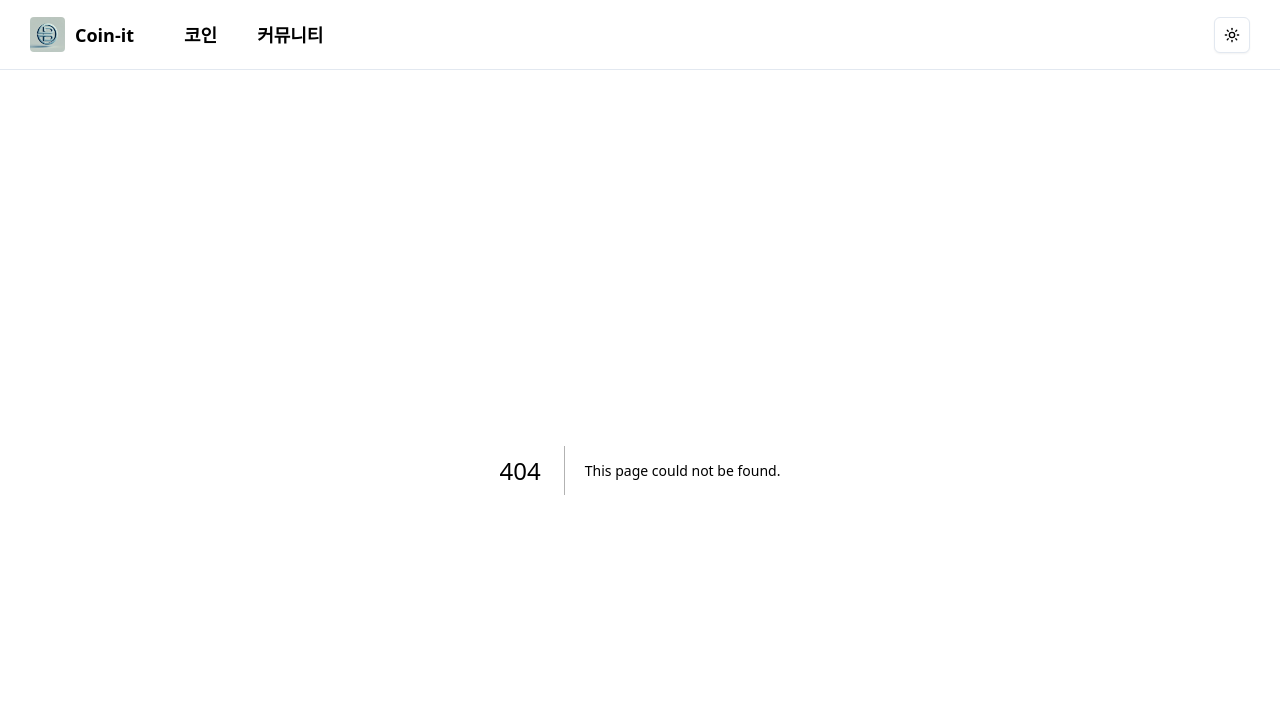
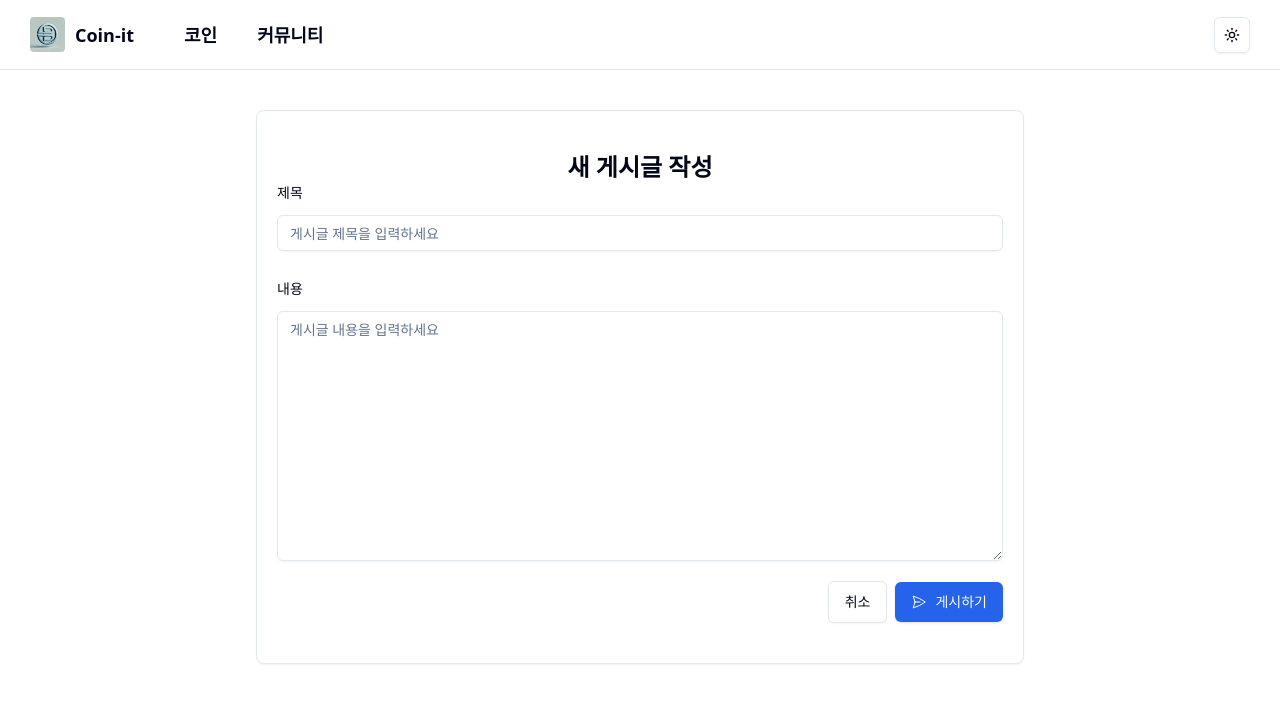
Before and after one commit to jihoon8730/coin-it, a Next.js app: page /community/write in a window 1280 px wide. Before the commit this address had no page. Shown: the top 702 px of the page. Built offline with nearby package versions, Linux system fonts and the light colour scheme.

Commit message:
feat : post add

```diff
--- a/app/community/page.tsx
+++ b/app/community/page.tsx
@@ -1,5 +1,8 @@
 import { Input } from '@/components/ui/input';
 import { Button } from '@/components/ui/button';
+import { Avatar, AvatarImage, AvatarFallback } from '@/components/ui/avatar';
+import AddIcon from '@/public/icons/AddIcon';
+import Link from 'next/link';
 
 interface CommunityDataType {
   _id: string | undefined;
@@ -9,20 +12,49 @@ interface CommunityDataType {
 export default async function Page() {
   const res = await fetch('http://localhost:8080/api/community-list');
   const data: CommunityDataType[] = await res.json();
+
   return (
-    <div className="body-layout">
+    <main className="body-layout">
       <div className="pt-10">
         <h1 className="text-3xl-bold">커뮤니티</h1>
       </div>
-      <div className="mt-10 flex justify-between items-center">
+      <div className="mt-10 flex justify-between items-center mb-10">
         <Input className="w-4/12 rounded-full" />
-        <Button className="rounded-full p-5">새 게시글</Button>
+        <Link href="/community/write">
+          <Button className="rounded-full p-5">
+            <AddIcon />
+            <p>새 게시글</p>
+          </Button>
+        </Link>
       </div>
-      {data.map((item) => (
-        <div key={item._id}>
-          <p>타이틀 : {item.title}</p>
-        </div>
-      ))}
-    </div>
+      <div className="flex flex-col ">
+        {data.map((item) => (
+          <div
+            key={item._id}
+            className="rounded-lg border bg-card text-card-foreground shadow-sm mb-6 hover:shadow-lg transition-shadow duration-300 p-6"
+          >
+            <div className="flex items-center gap-[15px]">
+              <Avatar>
+                <AvatarImage src="https://github.com/shadcn.png" />
+                <AvatarFallback>P</AvatarFallback>
+              </Avatar>
+              <div>
+                <h2 className="text-xl font-bold">{item.title}</h2>
+                <p className="text-sm text-muted-foreground">
+                  여행자 2024-03-15
+                </p>
+              </div>
+            </div>
+
+            <div className="py-5">
+              <p className="text-sm text-gray-600">
+                제주도의 아름다운 풍경과 맛있는 음식들, 그리고 현지 주민들과의
+                따뜻한 만남까지...
+              </p>
+            </div>
+          </div>
+        ))}
+      </div>
+    </main>
   );
 }
--- /dev/null
+++ b/app/community/write/page.tsx
@@ -0,0 +1,42 @@
+import { Input } from '@/components/ui/input';
+import { Textarea } from '@/components/ui/textarea';
+import { Button } from '@/components/ui/button';
+import SendIcon from '@/public/icons/SendIcon';
+
+export default function Page() {
+  // server 액션 및 뮤테이션
+  async function sendPost() {
+    'use server';
+    console.log('send click!');
+  }
+
+  return (
+    <main className="body-layout">
+      <div className="rounded-lg border bg-card text-card-foreground shadow-sm max-w-3xl mx-auto px-5 py-10 mt-10">
+        <h1 className="text-2xl font-bold text-center">새 게시글 작성</h1>
+        <div className="flex flex-col gap-7">
+          <div className="flex flex-col gap-3">
+            <p className="text-sm">제목</p>
+            <Input placeholder="게시글 제목을 입력하세요" />
+          </div>
+          <div className="flex flex-col gap-3">
+            <p className="text-sm">내용</p>
+            <Textarea
+              className="h-[250px]"
+              placeholder="게시글 내용을 입력하세요"
+            />
+          </div>
+        </div>
+        <div className="flex gap-2 items-center justify-end mt-5">
+          <Button variant="outline" className="py-5">
+            취소
+          </Button>
+          <Button className="py-5" onClick={sendPost}>
+            <SendIcon />
+            <p>게시하기</p>
+          </Button>
+        </div>
+      </div>
+    </main>
+  );
+}
--- a/app/page.tsx
+++ b/app/page.tsx
@@ -1,7 +1,7 @@
 export default function Home() {
   return (
-    <div className="body-layout">
+    <main className="body-layout">
       <h1 className="text-3xl-bold">코인</h1>
-    </div>
+    </main>
   );
 }
--- /dev/null
+++ b/components/ui/avatar.tsx
@@ -0,0 +1,50 @@
+'use client';
+
+import * as React from 'react';
+import * as AvatarPrimitive from '@radix-ui/react-avatar';
+
+import { cn } from '@/lib/utils';
+
+const Avatar = React.forwardRef<
+  React.ElementRef<typeof AvatarPrimitive.Root>,
+  React.ComponentPropsWithoutRef<typeof AvatarPrimitive.Root>
+>(({ className, ...props }, ref) => (
+  <AvatarPrimitive.Root
+    ref={ref}
+    className={cn(
+      'relative flex h-10 w-10 shrink-0 overflow-hidden rounded-full',
+      className,
+    )}
+    {...props}
+  />
+));
+Avatar.displayName = AvatarPrimitive.Root.displayName;
+
+const AvatarImage = React.forwardRef<
+  React.ElementRef<typeof AvatarPrimitive.Image>,
+  React.ComponentPropsWithoutRef<typeof AvatarPrimitive.Image>
+>(({ className, ...props }, ref) => (
+  <AvatarPrimitive.Image
+    ref={ref}
+    className={cn('aspect-square h-full w-full', className)}
+    {...props}
+  />
+));
+AvatarImage.displayName = AvatarPrimitive.Image.displayName;
+
+const AvatarFallback = React.forwardRef<
+  React.ElementRef<typeof AvatarPrimitive.Fallback>,
+  React.ComponentPropsWithoutRef<typeof AvatarPrimitive.Fallback>
+>(({ className, ...props }, ref) => (
+  <AvatarPrimitive.Fallback
+    ref={ref}
+    className={cn(
+      'flex h-full w-full items-center justify-center rounded-full bg-muted',
+      className,
+    )}
+    {...props}
+  />
+));
+AvatarFallback.displayName = AvatarPrimitive.Fallback.displayName;
+
+export { Avatar, AvatarImage, AvatarFallback };
--- /dev/null
+++ b/components/ui/textarea.tsx
@@ -0,0 +1,22 @@
+import * as React from 'react';
+
+import { cn } from '@/lib/utils';
+
+const Textarea = React.forwardRef<
+  HTMLTextAreaElement,
+  React.ComponentProps<'textarea'>
+>(({ className, ...props }, ref) => {
+  return (
+    <textarea
+      className={cn(
+        'flex min-h-[60px] w-full rounded-md border border-input bg-transparent px-3 py-2 text-base shadow-sm placeholder:text-muted-foreground focus-visible:outline-none focus-visible:ring-1 focus-visible:ring-ring disabled:cursor-not-allowed disabled:opacity-50 md:text-sm',
+        className,
+      )}
+      ref={ref}
+      {...props}
+    />
+  );
+});
+Textarea.displayName = 'Textarea';
+
+export { Textarea };
--- a/next.config.ts
+++ b/next.config.ts
@@ -2,6 +2,14 @@ import type { NextConfig } from 'next';
 
 const nextConfig: NextConfig = {
   /* config options here */
+  webpack: (config) => {
+    config.module.rules.push({
+      test: /\.svg$/i,
+      issuer: /\.[jt]sx?$/,
+      use: ['@svgr/webpack'],
+    });
+    return config;
+  },
 };
 
 export default nextConfig;
--- a/package.json
+++ b/package.json
@@ -10,8 +10,10 @@
     "format": "prettier --write ."
   },
   "dependencies": {
+    "@radix-ui/react-avatar": "^1.1.2",
     "@radix-ui/react-dropdown-menu": "^2.1.4",
     "@radix-ui/react-slot": "^1.1.1",
+    "@svgr/webpack": "^8.1.0",
     "class-variance-authority": "^0.7.1",
     "clsx": "^2.1.1",
     "lucide-react": "^0.469.0",
--- /dev/null
+++ b/public/icons/AddIcon.tsx
@@ -0,0 +1,9 @@
+'use client';
+export default function AddIcon() {
+    return (
+      <svg xmlns="http://www.w3.org/2000/svg" fill="none" viewBox="0 0 24 24" strokeWidth="1.5" stroke="currentColor"
+           className="size-6">
+          <path strokeLinecap="round" strokeLinejoin="round" d="M12 9v6m3-3H9m12 0a9 9 0 1 1-18 0 9 9 0 0 1 18 0Z" />
+      </svg>
+    )
+}
--- /dev/null
+++ b/public/icons/SendIcon.tsx
@@ -0,0 +1,10 @@
+export default function SendIcon() {
+  return (
+    <svg xmlns="http://www.w3.org/2000/svg" fill="none" viewBox="0 0 24 24" strokeWidth={1.5} stroke="currentColor"
+         className="size-6">
+      <path strokeLinecap="round" strokeLinejoin="round"
+            d="M6 12 3.269 3.125A59.769 59.769 0 0 1 21.485 12 59.768 59.768 0 0 1 3.27 20.875L5.999 12Zm0 0h7.5" />
+    </svg>
+
+  )
+}
```
Also changed, not shown: 1 other file (tests, documents, lock files or other folders).
